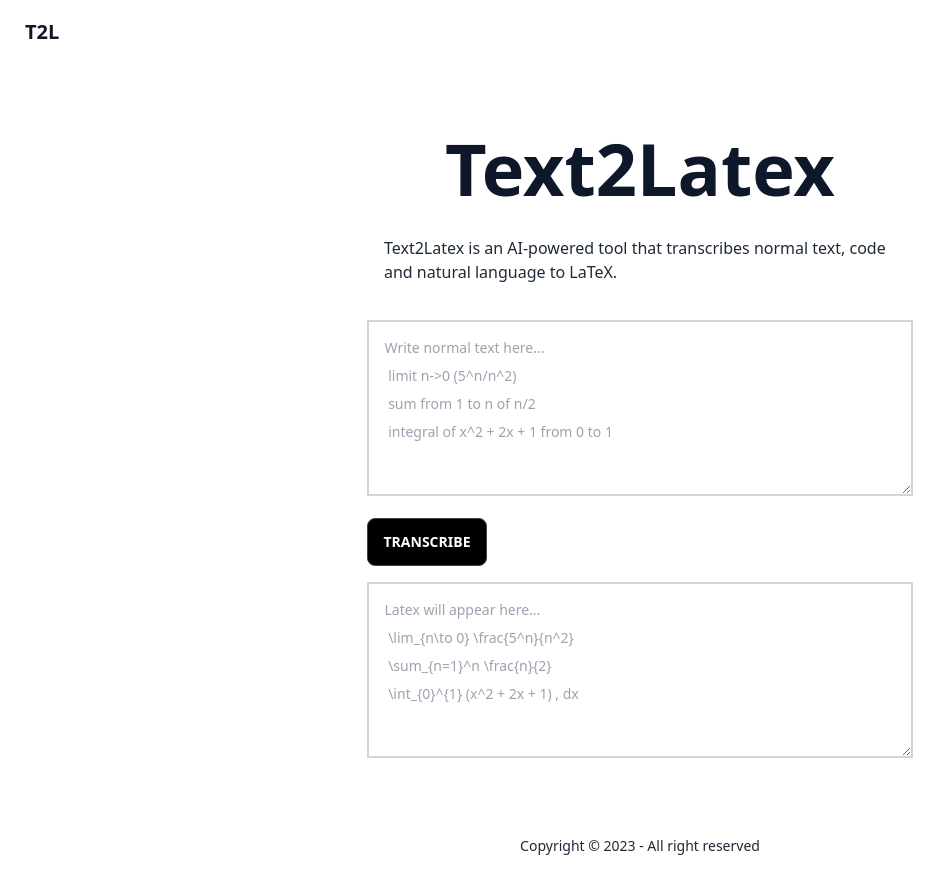
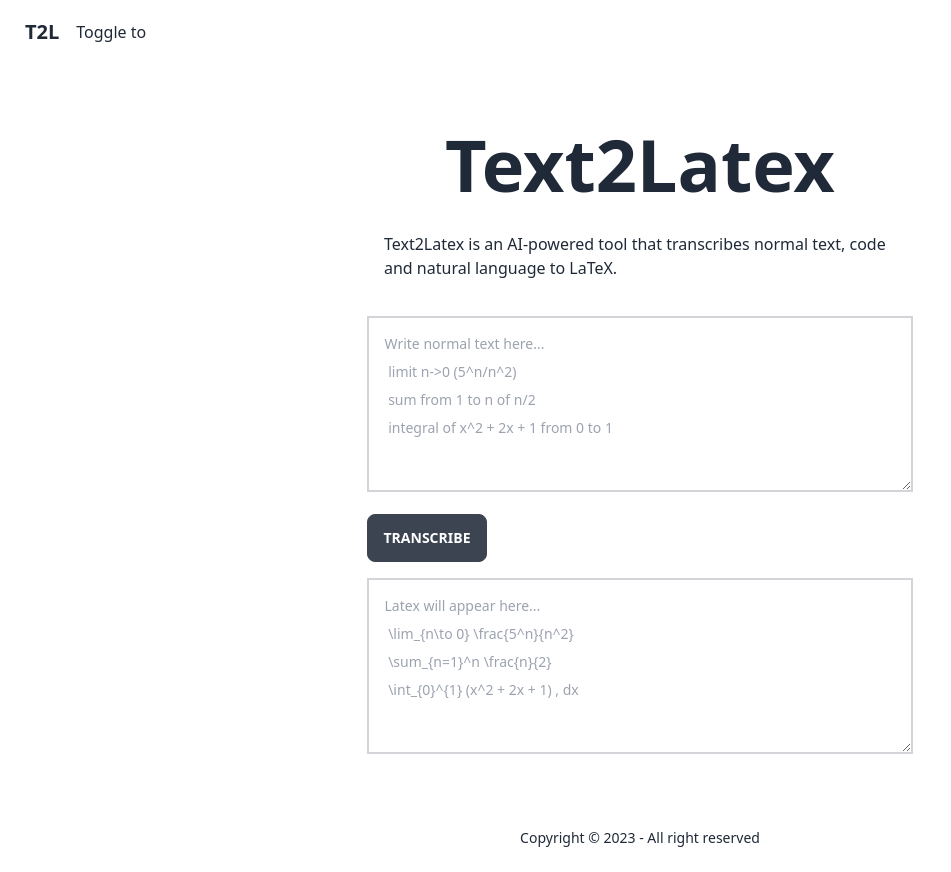
Before and after one commit to rodas-j/text2latex, a Next.js app in the folder apps/web/: page / in a window 1280 px wide. Shown: the whole page, without its empty margins (0-951 px from the left). Built offline with nearby package versions, Linux system fonts and the light colour scheme.

Commit message:
dark light  implemented, icon and bug left to fix

```diff
--- a/apps/web/components/footer/Footer.tsx
+++ b/apps/web/components/footer/Footer.tsx
@@ -1,8 +1,8 @@
-interface Props {}
+interface Props { }
 export default function Footer(props: Props) {
   return (
     <>
-      <footer className="footer footer-center p-4 text-base-content">
+      <footer className="footer footer-center p-4 text-base-content dark:text-gray-ligth">
         <div>
           <p>Copyright © 2023 - All right reserved</p>
         </div>
--- a/apps/web/components/hero/Hero.tsx
+++ b/apps/web/components/hero/Hero.tsx
@@ -4,8 +4,8 @@ type Props = {};
 
 export default function Hero(props: Props) {
   return (
-    <div className=" flex-col hero-content  font-sans">
-      <h1 className="m:text-6xl max-w-2xl font-bold text-slate-900 text-7xl my-4">
+    <div className=" flex-col hero-content  font-sans dark:text-gray-light">
+      <h1 className="m:text-6xl max-w-2xl font-bold text-slate-900 dark:text-gray-light text-7xl my-4">
         Text2Latex
       </h1>
 
@@ -14,6 +14,6 @@ export default function Hero(props: Props) {
         Text2Latex is an AI-powered tool that transcribes normal text, code and
         natural language to LaTeX.{" "}
       </p>
-    </div>
+    </div >
   );
 }
--- a/apps/web/components/navbar/NavBar.tsx
+++ b/apps/web/components/navbar/NavBar.tsx
@@ -1,11 +1,13 @@
-interface Props {}
+interface Props { }
+import ThemeToggle from "../themeToggle/themeToggle";
 export default function NavBar(props: Props) {
   return (
     <>
-      <div className="navbar bg-base-100">
-        <a className="btn btn-ghost font-bold text-slate-900 normal-case text-xl">
+      <div className="navbar bg-base-100 dark:bg-gray-dark">
+        <a className="btn btn-ghost font-bold text-slate-900 dark:text-gray-light normal-case text-xl">
           T2L
         </a>
+        <ThemeToggle></ThemeToggle>
       </div>
     </>
   );
--- /dev/null
+++ b/apps/web/components/themeToggle/themeToggle.tsx
@@ -0,0 +1,75 @@
+import { use, useEffect, useState } from "react";
+export default function ThemeToggle() {
+
+
+
+    const [theme, setTheme] = useState<string>();
+
+    useEffect(() => {
+        if (localStorage.theme === 'dark' || (!('theme' in localStorage) && window.matchMedia('dark').matches)) {
+            document.documentElement.classList.add('dark')
+        } else {
+            document.documentElement.classList.remove('dark')
+        }
+    }, []);
+
+    // On page load or when changing themes, best to add inline in `head` to avoid FOUC
+    useEffect(() => {
+        if (theme === 'dark') {
+            localStorage.theme = 'dark'
+            document.documentElement.classList.add('dark')
+        }
+        else if (theme === 'light') {
+            localStorage.theme = 'light'
+            document.documentElement.classList.remove('dark')
+        }
+
+    }, [theme])
+
+
+
+    // // Whenever the user explicitly chooses light mode
+    // localStorage.theme = 'light'
+
+    // // Whenever the user explicitly chooses dark mode
+    // localStorage.theme = 'dark'
+
+    // Whenever the user explicitly chooses to respect the OS preference
+    //localStorage.removeItem('theme')
+
+    const toggleTheme = () => {
+
+        setTheme(() => theme === "dark" ? "light" : "dark");
+
+
+    };
+
+
+
+    return (
+        <>
+            <button onClick={toggleTheme} >
+                Toggle to {theme}
+            </button>
+        </>
+    );
+}
+
+
+
+// initially set the theme and "listen" for changes to apply them to the HTML tag
+// useEffect(() => {
+//     typeof (document) != "undefined" ? document.documentElement.classList.add(theme) : null;
+//     theme === 'dark' ? 'light' : 'dark'
+// }, [theme]);
+
+
+// useEffect(() => {
+//     localStorage.theme = theme
+
+//     // if (localStorage.theme === 'dark' || (!('theme' in localStorage) && window.matchMedia('(prefers-color-scheme: dark)').matches)) {
+//     //     document.documentElement.classList.add('dark')
+//     // } else {
+//     //     document.documentElement.classList.remove('dark')
+//     // }
+// }, [theme]);
--- a/apps/web/pages/index.tsx
+++ b/apps/web/pages/index.tsx
@@ -5,6 +5,7 @@ import { useEffect, useState } from "react";
 import Head from "next/head";
 import NavBar from "../components/navbar/NavBar";
 import Footer from "../components/footer/Footer";
+import ThemeToggle from "../components/themeToggle/themeToggle";
 
 export default function Web() {
   const [copied, setCopied] = useState(false);
@@ -13,6 +14,8 @@ export default function Web() {
   const [text, setText] = useState("");
   const [latex, setLatex] = useState("");
   const [loading, setLoading] = useState(false);
+
+
 
   async function transcribe(text: string) {
     let myHeaders = new Headers();
@@ -78,7 +81,7 @@ export default function Web() {
 
   return (
     <>
-      <Head>
+      < Head >
         <link rel="icon" href="/image/favicon.ico" />
         <title>{defaults.title}</title>
         <meta name="description" content={defaults.description} />
@@ -101,9 +104,9 @@ export default function Web() {
         <meta name="twitter:description" content={defaults.description} />
         <meta name="twitter:image" content={defaults.image} />
         <meta name="twitter:card" content="summary_large_image" />
-      </Head>
+      </Head >
       <NavBar />
-      <div className="flex p-5 flex-col justify-center items-center m-4">
+      <div className="flex p-5 flex-col justify-center items-center m-3">
         <div className="top-5">
           <Hero />
         </div>
@@ -115,18 +118,17 @@ export default function Web() {
             value={text}
             onChange={(e) => setText(e.target.value)}
             placeholder={`Write normal text here... \n ${exampleInput} \n ${example2Input} \n ${example3Input}`}
-            className={`textarea textarea-bordered textarea-md h-44 w-full min-w-lg border-2 rounded-none focus:outline-none focus:border-black  ${
-              isTextLong && "textarea-error"
-            } `}
+            className={`textarea textarea-bordered textarea-md h-44 w-full min-w-lg border-2 rounded-none focus:outline-none focus:border-black dark:text-gray-light dark:focus:border-gray-light dark:bg-gray-medium ${isTextLong && "textarea-error"
+              } `}
           ></textarea>
 
           <button
             onClick={handleTranscribe}
-            className="btn btn-outlinel bg-black my-4"
+            className="btn btn-outlinel bg-black my-4 dark:bg-gray-medium dark:text-gray-light"
           >
             {loading && (
               <svg
-                className="bg-white animate-spin h-4 w-4 mr-3 ..."
+                className="bg-white dark:bg-gray-light animate-spin h-4 w-4 mr-3 ..."
                 viewBox="0 0 24 24"
               ></svg>
             )}
@@ -146,7 +148,7 @@ export default function Web() {
               }
             }}
             placeholder={`Latex will appear here... \n ${exampleOutput} \n ${example2Output} \n ${example3Output}`}
-            className="textarea textarea-bordered textarea-md h-44 w-full min-w-lg  disabled border-2 rounded-none focus:outline-none focus:border-black cursor-copy"
+            className="textarea textarea-bordered textarea-md h-44 w-full min-w-lg  disabled border-2 rounded-none focus:outline-none focus:border-black cursor-copy dark:text-gray-light dark:focus:border-gray-light dark:bg-gray-medium"
           ></textarea>
           {copied && (
             <div className="alert alert-success">
@@ -158,6 +160,8 @@ export default function Web() {
         </div>
       </div>
       <Footer />
+
     </>
+
   );
 }
--- a/apps/web/tailwind.config.js
+++ b/apps/web/tailwind.config.js
@@ -1,5 +1,6 @@
 /** @type {import('tailwindcss').Config} */
 module.exports = {
+  darkMode: "class",
   content: [
     "./app/**/*.{js,ts,jsx,tsx}",
     "./pages/**/*.{js,ts,jsx,tsx}",
@@ -10,9 +11,17 @@ module.exports = {
   ],
   theme: {
     extend: {},
+    colors: {
+      'gray-dark': '#0d1116',
+      'gray-medium': '#161b22',
+      'gray-light': '#eef2ff',
+      'gray-slate': '#7d818f'
+    },
   },
   plugins: [require("daisyui")],
   daisyui: {
     themes: false,
+
   },
+
 };
--- a/apps/web/tailwind.css
+++ b/apps/web/tailwind.css
@@ -1,3 +1,7 @@
 @tailwind base;
 @tailwind components;
 @tailwind utilities;
+
+html.dark {
+    background-color: #0d1116
+}
```
